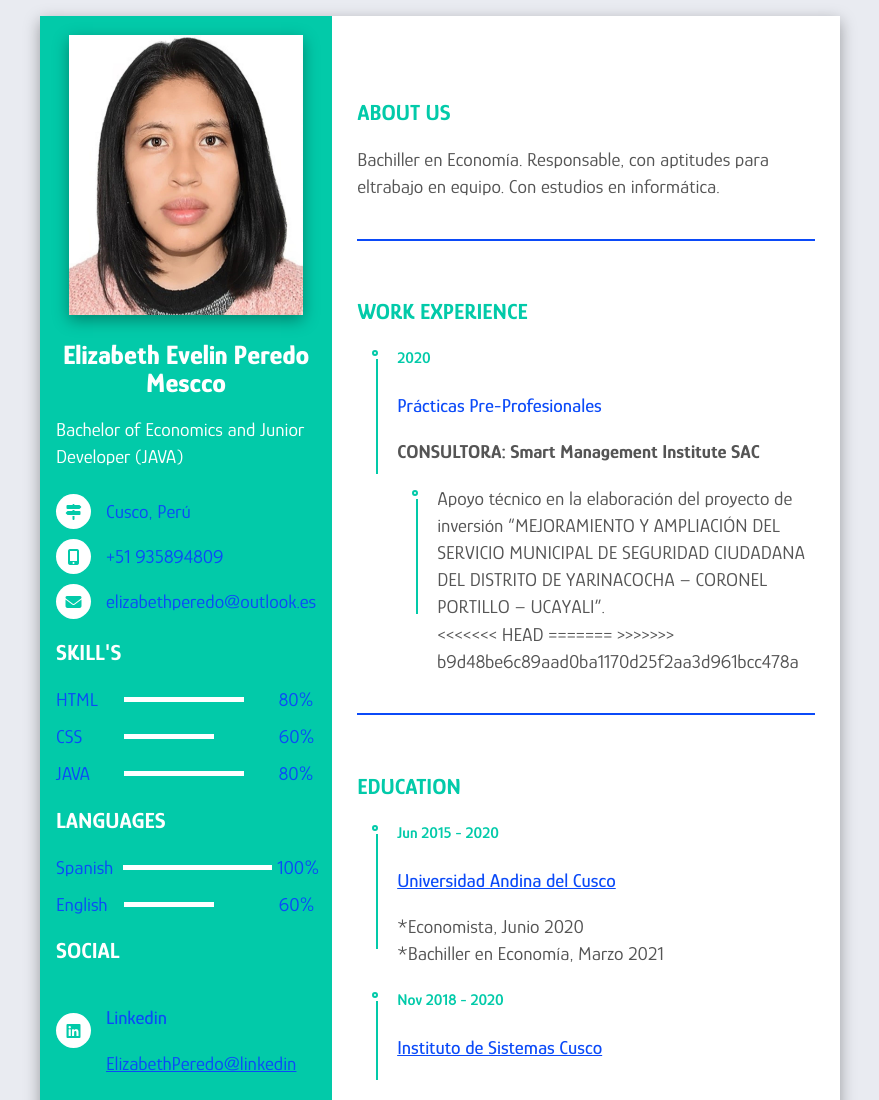
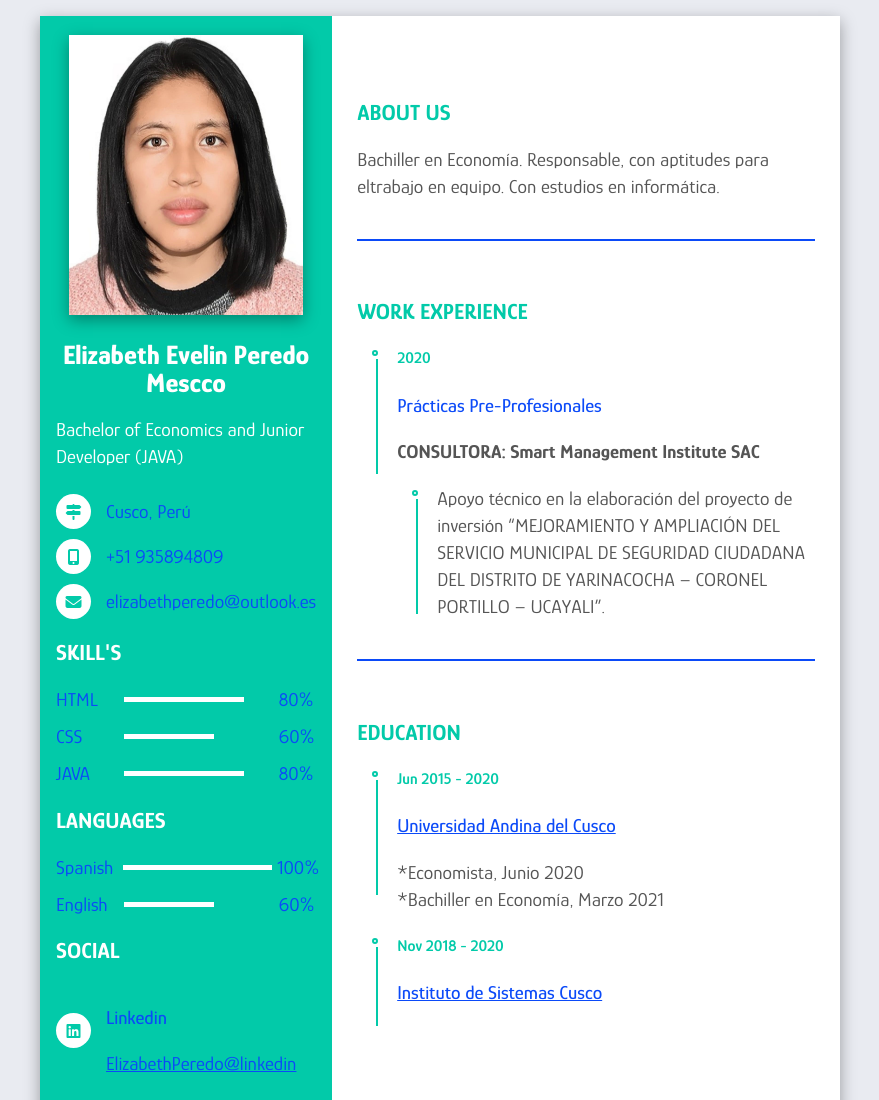
Before and after one commit to ElizabethPeredo/CurriculumVitae, a plain HTML site: page index.html in a window 1280 px wide. Shown: the top 1100 px of the page, without its empty margins (200-1079 px from the left). Drawn offline with nearby package versions, Linux system fonts and the light colour scheme.

Commit message:
"Changes in work experience"

```diff
--- a/index.html
+++ b/index.html
@@ -165,10 +165,6 @@
                                     PORTILLO – UCAYALI”.
 
                                 </li>
-<<<<<<< HEAD
-
-=======
->>>>>>> b9d48be6c89aad0ba1170d25f2aa3d961bcc478a
                             </ul>
                         </div>
                     </li>
```
